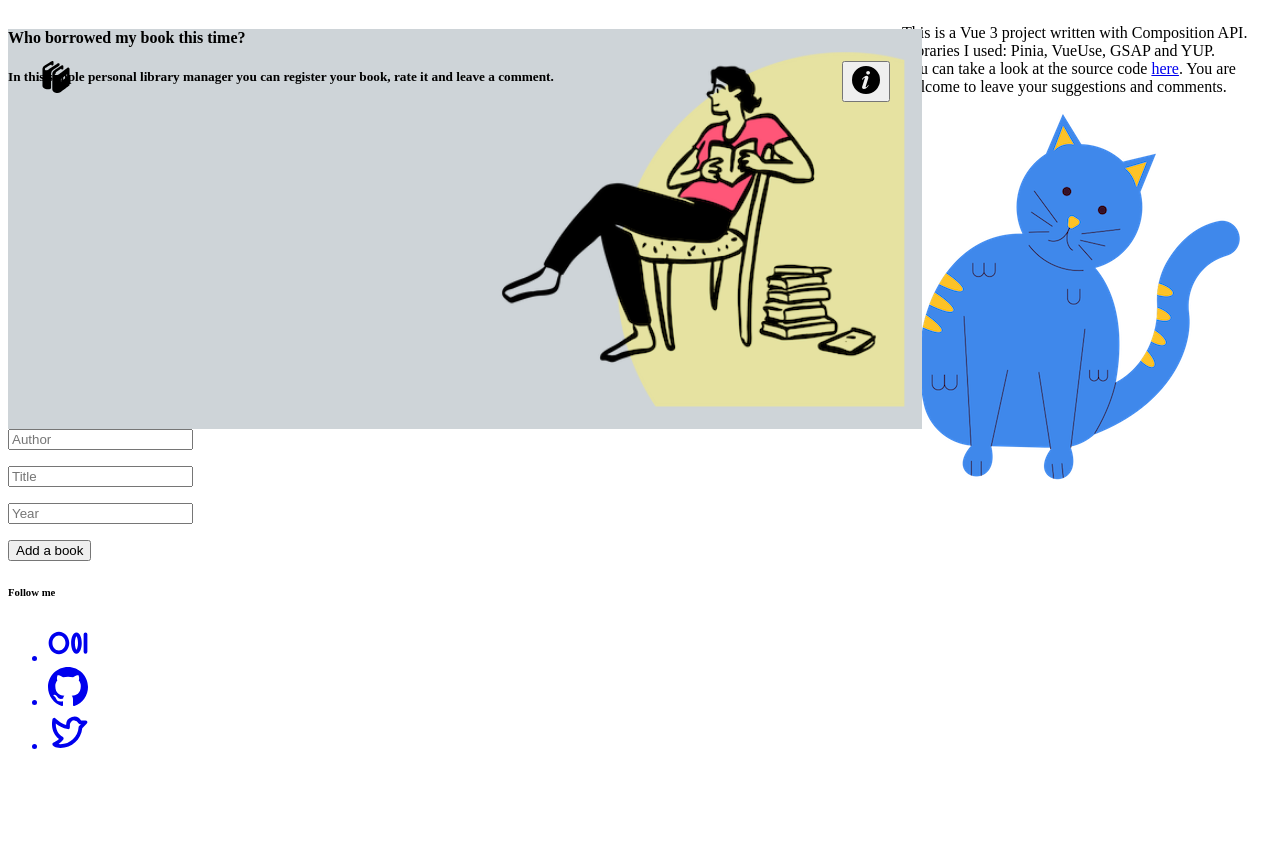
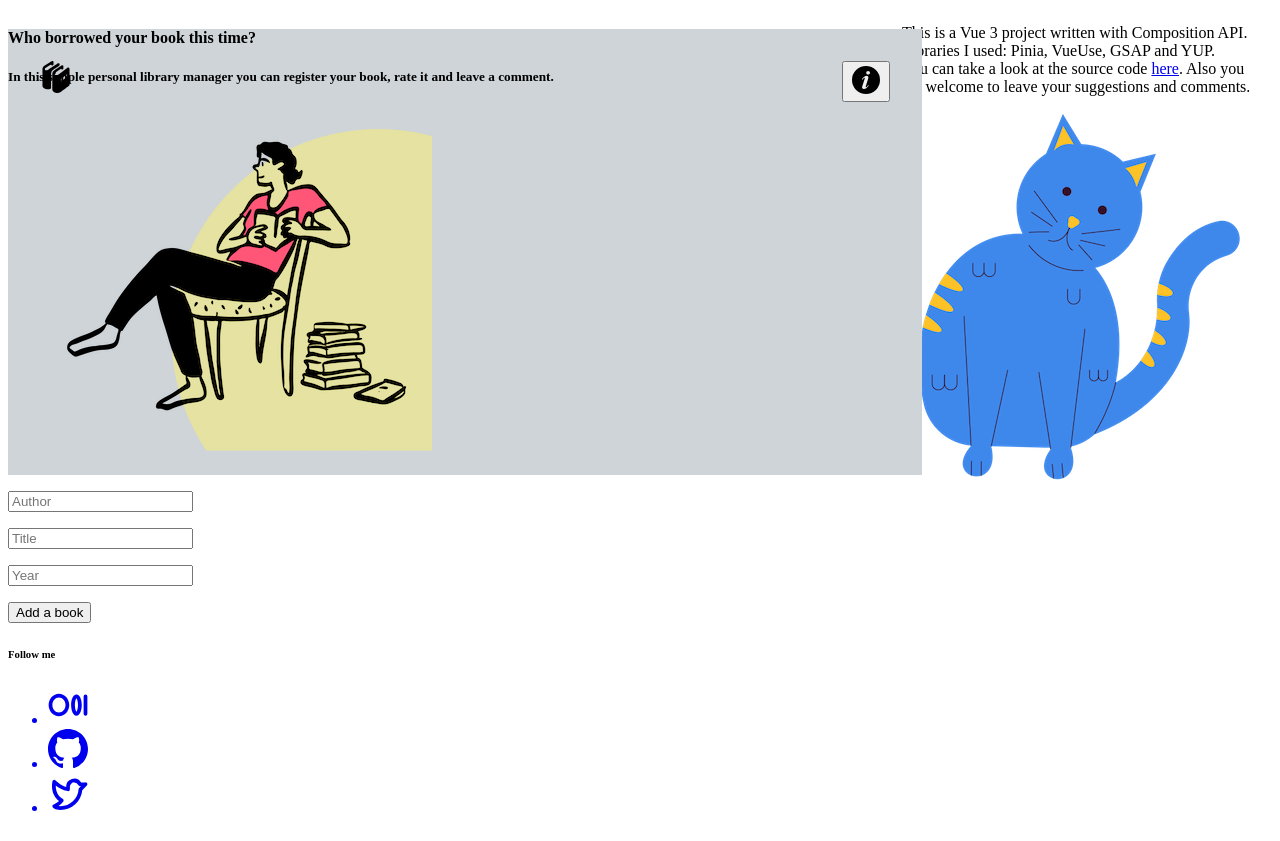
Before and after one commit to ni4yja/personal-library-manager, a Vue app: page / in a window 1280 px wide. Both pictures are taken after a click on the button 1216 px from the left and 81 px from the top of the page. Before the commit the page ends 808 px from the top, so only its background shows below. Built offline with nearby package versions, Linux system fonts and the light colour scheme.

Commit message:
fix home page and sidebar animation

```diff
--- a/src/views/EditBook.vue
+++ b/src/views/EditBook.vue
@@ -110,18 +110,3 @@ const setRating = (book, star) => {
     />
   </div>
 </template>
-
-<style>
-.hero {
-  position: relative;
-  height: 400px;
-}
-
-.book-cover {
-  position: absolute;
-  width: 100%;
-  height: 100%;
-  object-fit: cover;
-  z-index: -1;
-}
-</style>
--- a/src/views/Home.vue
+++ b/src/views/Home.vue
@@ -11,11 +11,11 @@ const isInfoBtnShow = ref(false)
 const main = ref()
 const sidebar = ref()
 
-const openSidebar = async () => {
+const openSidebar = () => {
   const mainWidth = main.value.clientWidth
   const sidebarTextWidth = sidebar.value.firstChild.clientWidth
 
-  await gsap.to(`#main-container`, {
+  gsap.to(`#main-container`, {
     width: mainWidth - 350
   })
 
@@ -23,7 +23,7 @@ const openSidebar = async () => {
     `#sidebar-container p`,
     {
       opacity: 0,
-      right: -sidebarTextWidth * 2
+      right: -sidebarTextWidth
     },
     {
       opacity: 1,
@@ -32,15 +32,17 @@ const openSidebar = async () => {
     }
   )
 
-  await gsap.fromTo(
+  gsap.fromTo(
     `#sidebar-container`,
     {
       width: 0,
+      right: -350,
       opacity: 0,
       zIndex: 0
     },
     {
       width: 350,
+      right: 0,
       opacity: 1,
       zIndex: 1
     }
@@ -57,10 +59,12 @@ const closeSidebar = async () => {
     `#sidebar-container`,
     {
       width: 350,
+      right: 0,
       opacity: 1
     },
     {
       width: 0,
+      right: -350,
       opacity: 0
     }
   )
@@ -83,12 +87,12 @@ const closeSidebar = async () => {
   <div class="home">
     <div id="main-container" ref="main" class="main">
       <div class="hero">
-        <div class="hero-body">
-          <div class="content">
-            <h4 class="title headline-4 w-60p">
-              Who borrowed my book this time?
+        <div class="hero-body row">
+          <div class="content col-8">
+            <h4 class="title headline-4 w-90p">
+              Who borrowed your book this time?
             </h4>
-            <h5 class="subtitle w-60p">
+            <h5 class="subtitle w-80p pt-2">
               In this simple personal library manager you can register your
               book, rate it and leave a comment.
             </h5>
@@ -114,6 +118,11 @@ const closeSidebar = async () => {
               </div>
             </div>
           </div>
+          <div class="image-container col-4">
+            <figure>
+              <img src="../assets/hero.png" alt="human with a book" />
+            </figure>
+          </div>
         </div>
       </div>
       <div class="row">
@@ -134,34 +143,38 @@ const closeSidebar = async () => {
         Pinia, VueUse, GSAP and YUP.<br />
         You can take a look at the source code
         <a href="https://github.com/ni4yja/personal-library-manager">here</a>.
-        You are welcome to leave your suggestions and comments.
+        Also you are welcome to leave your suggestions and comments.
         <img src="../assets/cat.png" alt="blue cat" />
       </p>
     </div>
   </div>
 </template>
 
-<style scoped>
+<style>
+body {
+  overflow-x: hidden;
+}
+
 .home {
   display: flex;
   position: relative;
   align-items: stretch;
 }
 
-.main {
+.home .main {
   width: 100%;
   z-index: 10;
 }
 
-.hero {
-  background-image: url('../assets/hero.png');
-  background-size: contain;
-  background-repeat: no-repeat;
-  background-position: 100% 0;
+.home .hero {
   background-color: #ced4d8;
 }
 
-.sidebar {
+.home .image-container img {
+  object-fit: fill;
+}
+
+.home .sidebar {
   opacity: 0;
   position: absolute;
   right: 0;
--- a/src/views/ViewBook.vue
+++ b/src/views/ViewBook.vue
@@ -99,7 +99,7 @@ const { isModalOpen, openModal, closeModal } = useModal()
 <style>
 .hero {
   position: relative;
-  height: 400px;
+  min-height: 400px;
 }
 
 .book-cover {
```
